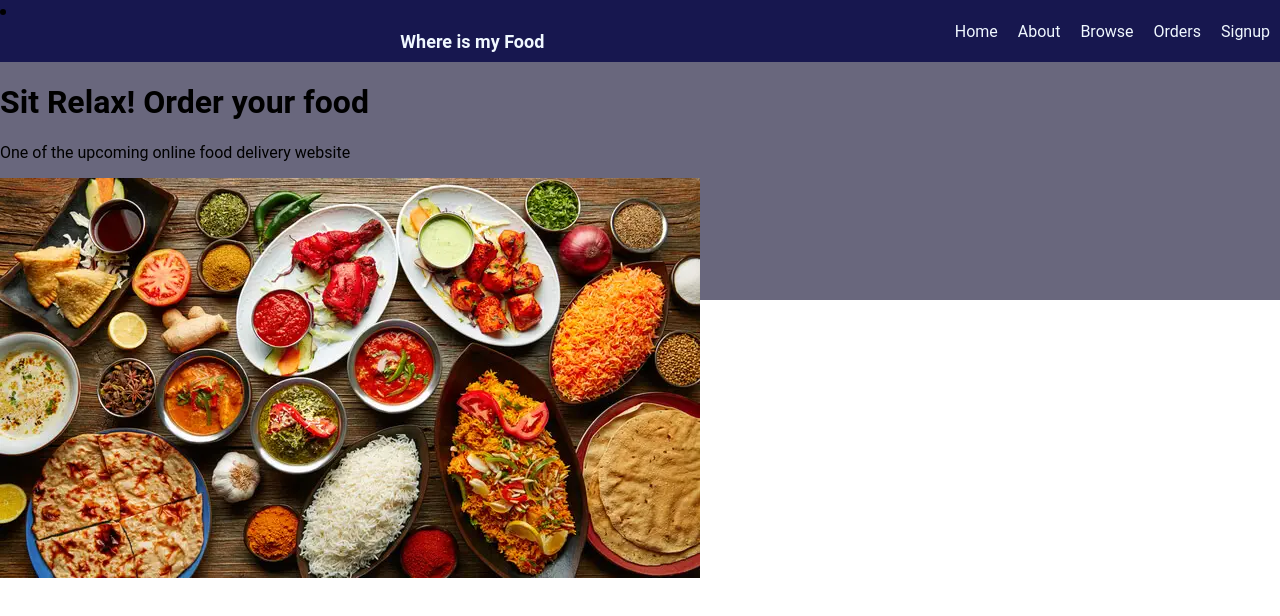
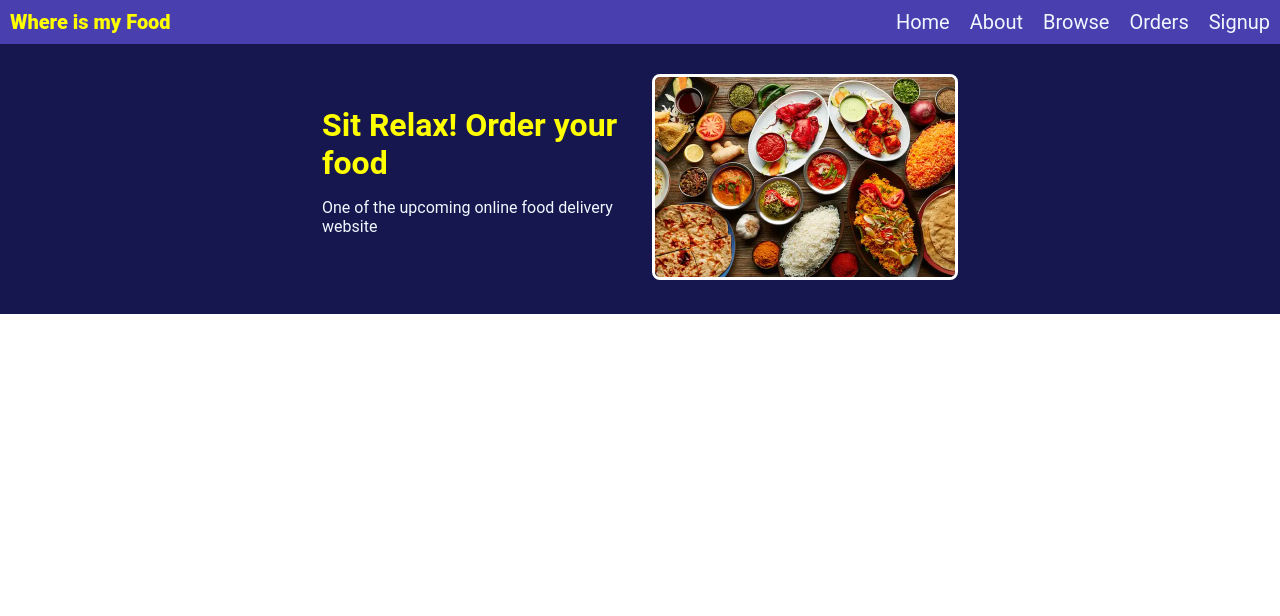
Before and after one commit to webdev-krishna/html-css-projects, a plain HTML site: page index.html in a window 1280 px wide. Drawn offline with Linux system fonts and the light colour scheme.

Commit message:
done with herocontent in stylesheet

```diff
--- a/style.css
+++ b/style.css
@@ -12,7 +12,7 @@ body{
     height: 300px;
 }
 .navbar {
-    background-color: rgb(23, 23, 79);
+    background-color: #3426d099;
     display: flex;
     flex-direction: row;
     justify-content: center;
@@ -24,11 +24,22 @@ ul {
     list-style: none;
     padding: 0;
     margin: 0;
+
 }
+.left-links li {
+    display: flex;
+    list-style: none;
+    padding: 0;
+    margin: 0;
+}
+
 .left-links {
     flex-grow: 1;
-    font-size: large;
-    font-weight: 700;
+    font-size: x-large;
+    font-weight: 900;
+}
+.left-links a {
+    color: yellow;
 }
 .right-links {
     margin: 0;
@@ -36,7 +47,50 @@ ul {
 a{
     text-decoration: none;
     color: aliceblue;
+    font-size: 20px;
     display: block;
     text-align: center;
     padding: 10px;
 }
+li a::before {
+    color: #3426d099;
+}
+li a:hover {
+    color: yellow;
+}
+
+.hero{
+    background-color: rgb(23, 23, 79);
+    display: flex;
+    justify-content: center;
+    padding: 30px 10px 30px 10px;
+    gap: 30px;
+
+}
+.hero-text{
+    /*background-color: rgb(106, 96, 83);*/
+    flex-basis: 300px;
+    display: flex;
+    flex-direction: column;
+    justify-content: center;
+    align-content: center;
+
+}
+.hero-text h1{
+    margin: 0;
+    color: yellow;
+}
+.hero-text p {
+    color: aliceblue;
+}
+.hero-img {
+
+
+}
+.hero-img img {
+    width: 300px;
+    height: 200px;
+    object-fit: cover;
+    border-radius: 8px;
+    border: 3px solid #fff;
+}
```
